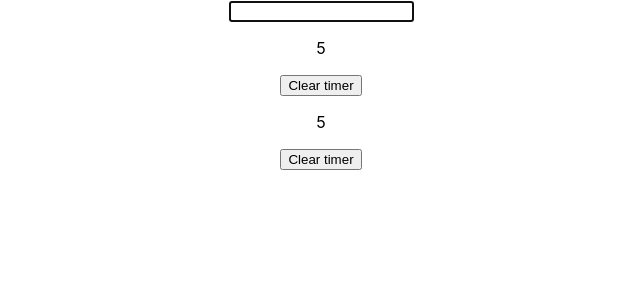
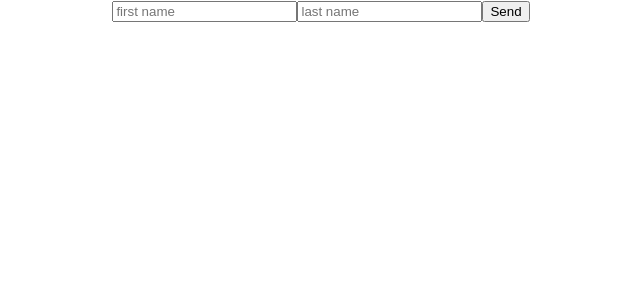
Before and after one commit to valikonen/react-hooks-codevolution, a React (Create React App) app: page / in a window 1280 px wide. Shown: the top 300 px of the page, without its empty margins (319-959 px from the left). Built offline with nearby package versions, Linux system fonts and the light colour scheme.

Commit message:
Custom hooks

```diff
--- a/src/App.js
+++ b/src/App.js
@@ -14,6 +14,14 @@ import CounterMemo from './useMemo/CounterMemo';
 import InputFocus from './useRef/InputFocus';
 import ClassTimer from './useRef/ClassTimer';
 import HookTimer from './useRef/HookTimer';
+
+
+import DocTitle from './customHooks/DocTitle';
+import CounterOne from './customHooks/CounterOne';
+import CounterTwo from './customHooks/CounterTwo';
+
+
+import UserForm from './customHooks/UserForm';
 
 
 export const UserContext = React.createContext();
@@ -63,11 +71,18 @@ function App() {
 
       {/* <CounterMemo /> */}
 
-      <InputFocus />
+      {/* <InputFocus /> */}
 
-      <ClassTimer />
+      {/* <ClassTimer /> */}
 
-      <HookTimer />
+      {/* <HookTimer /> */}
+
+      {/* <DocTitle /> */}
+
+      {/* <CounterOne /> */}
+      {/* <CounterTwo /> */}
+
+      <UserForm />
 
     </div>
   );
--- /dev/null
+++ b/src/customHooks/CounterOne.js
@@ -0,0 +1,18 @@
+import React from 'react';
+import useCounter from './useCounter';
+
+const CounterOne = () => {
+
+    const [count, increment, decrement, reset] = useCounter(10);
+
+    return (
+        <div>
+            <h2>Count: {count}</h2>
+            <button onClick={increment}>+</button>
+            <button onClick={decrement}>-</button>
+            <button onClick={reset}>Reset</button>
+        </div>
+    );
+}
+
+export default CounterOne;
--- /dev/null
+++ b/src/customHooks/CounterTwo.js
@@ -0,0 +1,18 @@
+import React from 'react';
+import useCounter from './useCounter';
+
+const CounterTwo = () => {
+
+    const [count, increment, decrement, reset] = useCounter();
+
+    return (
+        <div>
+            <h2>Count: {count}</h2>
+            <button onClick={increment}>+</button>
+            <button onClick={decrement}>-</button>
+            <button onClick={reset}>Reset</button>
+        </div>
+    );
+}
+
+export default CounterTwo;
--- /dev/null
+++ b/src/customHooks/DocTitle.js
@@ -0,0 +1,22 @@
+import React, {useState} from 'react';
+import useDocTitle from './useDocTitle';
+
+const DocTitle = () => {
+
+    const [count, setCount] = useState(0);
+
+    const handleCount = () => {
+        setCount(count => count + 1);
+    }
+
+    useDocTitle(count);
+
+    return (
+        <div>
+            <p>Count: {count} </p>
+            <button onClick={handleCount}>Add</button>
+        </div>
+    );
+}
+
+export default DocTitle;
--- /dev/null
+++ b/src/customHooks/UserForm.js
@@ -0,0 +1,27 @@
+import React from 'react';
+import useInput from './useInput';
+
+const UserForm = () => {
+
+    const [firstName, bindFirstName, resetFirstName] = useInput('');
+    const [lastName, bindLastName, resetLastName] = useInput('');
+
+
+    const handleSubmit = (e) => {
+        e.preventDefault();
+        console.log(firstName, lastName);
+        resetFirstName();
+        resetLastName();
+    }
+    return (
+        <div>
+            <form onSubmit={handleSubmit}>
+                <input type="text" {...bindFirstName} placeholder="first name" />
+                <input type="text" {...bindLastName} placeholder="last name" />
+                <button type="submit">Send</button>
+            </form>
+        </div>
+    );
+}
+
+export default UserForm;
--- /dev/null
+++ b/src/customHooks/useCounter.js
@@ -0,0 +1,21 @@
+import {useState} from 'react';
+
+const useCounter = (initialValue = 0) => {
+
+    const [count, setCount] = useState(0);
+
+    const increment = () => {
+        setCount(count => count + initialValue);
+    }
+    const decrement = () => {
+        setCount(count => count - initialValue);
+    }
+    const reset = () => {
+        setCount(initialValue);
+    }
+
+    return [count, increment, decrement, reset];
+
+}
+
+export default useCounter;
--- /dev/null
+++ b/src/customHooks/useDocTitle.js
@@ -0,0 +1,9 @@
+import { useEffect } from 'react';
+
+function useDocTitle(count) {
+    useEffect(() => {
+        document.title = 'Count: ' + count;
+    }, [count]);
+}
+
+export default useDocTitle;
--- /dev/null
+++ b/src/customHooks/useInput.js
@@ -0,0 +1,21 @@
+import {useState} from 'react';
+
+function useInput(initialValue) {
+
+    const [value, setValue] = useState(initialValue);
+
+    const reset = () => {
+        setValue(initialValue);
+    }
+
+    const bind = {
+        value: value,
+        onChange: e => {
+            setValue(e.target.value)
+        }
+    }
+
+    return [value, bind, reset];
+}
+
+export default useInput;
```
